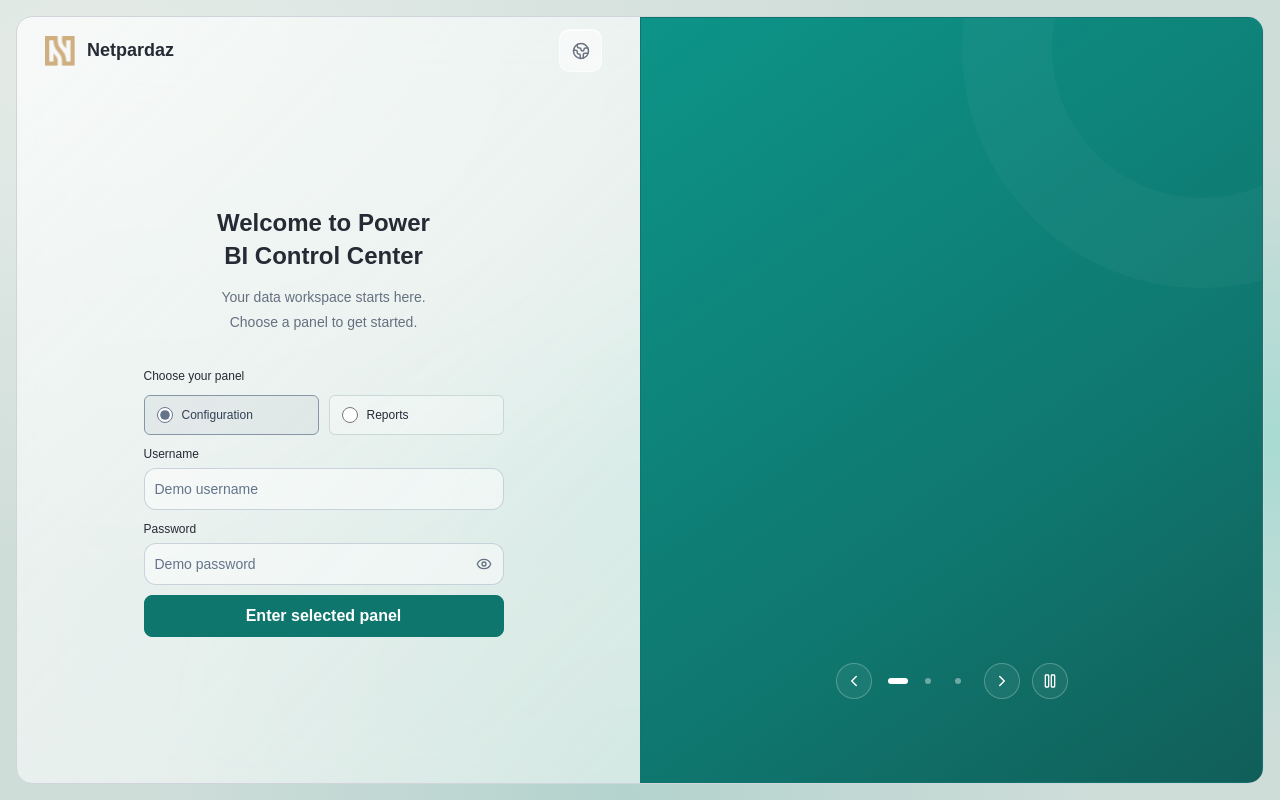
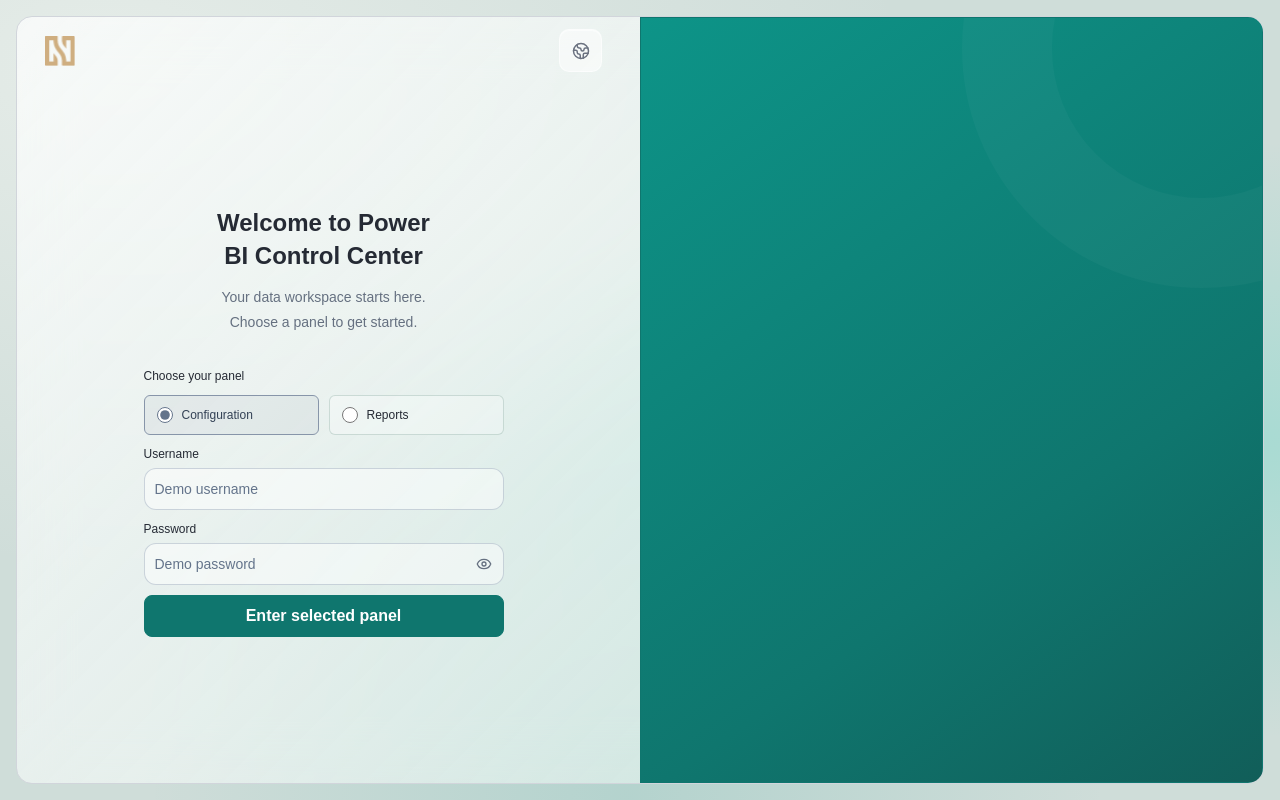
Before and after one commit to navidKhaleghiDev/powerbi_fontend, a React (Vite) app: page /en/login in a window 1280 px wide. Built offline with nearby package versions, Linux system fonts and the light colour scheme.

Commit message:
style(login): remove carsoul navigation buttons

```diff
--- a/src/components/auth/LoginPage.tsx
+++ b/src/components/auth/LoginPage.tsx
@@ -22,8 +22,7 @@ export const LoginPage = () => {
         <div className="login-form-side" dir={locale === 'fa' ? 'rtl' : 'ltr'}>
           <div className="login-topline">
             <div className="login-brand">
-              <img src="/brand/netsep-logo.png" width={30} height={38} alt="" />
-              <span>{t('brand')}</span>
+              <img src="/brand/netsep-logo.png" width={30} height={38} alt={t('brand')} />
             </div>
             <IconTooltip label={t('language')}>
               <Link
--- a/src/components/auth/LoginShowcase.tsx
+++ b/src/components/auth/LoginShowcase.tsx
@@ -1,4 +1,3 @@
-import { ChevronLeft, ChevronRight, Pause, Play } from 'lucide-react';
 import { useEffect, useState } from 'react';
 import { useLocale, useTranslations } from 'use-intl';
 
@@ -28,11 +27,6 @@ export const LoginShowcase = () => {
     return () => window.clearInterval(timer);
   }, [playing, hovered, focused]);
 
-  const move = (offset: number) => {
-    setPlaying(false);
-    setSlide((value) => (value + offset + slides.length) % slides.length);
-  };
-
   return (
     <aside
       className="login-showcase"
@@ -59,37 +53,6 @@ export const LoginShowcase = () => {
           <LoginIllustration />
         </div>
       </div>
-      <div className="login-carousel-controls">
-        <button type="button" aria-label={t('previousSlide')} onClick={() => move(-1)}>
-          <ChevronLeft size={18} aria-hidden="true" className="login-carousel-arrow" />
-        </button>
-        <div className="login-carousel-dots">
-          {slides.map((name, index) => (
-            <button
-              key={name}
-              type="button"
-              aria-label={t('goToSlide', { number: index + 1 })}
-              aria-current={slide === index ? 'true' : undefined}
-              onClick={() => {
-                setPlaying(false);
-                setSlide(index);
-              }}
-            >
-              <span />
-            </button>
-          ))}
-        </div>
-        <button type="button" aria-label={t('nextSlide')} onClick={() => move(1)}>
-          <ChevronRight size={18} aria-hidden="true" className="login-carousel-arrow" />
-        </button>
-        <button
-          type="button"
-          aria-label={t(playing ? 'pauseSlides' : 'playSlides')}
-          onClick={() => setPlaying((value) => !value)}
-        >
-          {playing ? <Pause size={16} aria-hidden="true" /> : <Play size={16} aria-hidden="true" />}
-        </button>
-      </div>
     </aside>
   );
 };
--- a/src/styles/login.css
+++ b/src/styles/login.css
@@ -907,56 +907,6 @@ body:has(.login-stage) {
 .login-carousel-slide .login-showcase-copy {
   min-height: 180px;
 }
-.login-carousel-controls {
-  position: relative;
-  display: flex;
-  align-items: center;
-  justify-content: center;
-  gap: 12px;
-  margin-top: 20px;
-  flex-shrink: 0;
-}
-.login-carousel-controls button {
-  display: inline-flex;
-  justify-content: center;
-  align-items: center;
-  width: 36px;
-  height: 36px;
-  border: 1px solid #ffffff40;
-  border-radius: 50%;
-  background: #ffffff0d;
-  color: #fff;
-  cursor: pointer;
-}
-.login-carousel-controls button:hover {
-  background: #ffffff26;
-}
-.login-carousel-controls button:focus-visible {
-  outline: 2px solid #fff;
-  outline-offset: 3px;
-}
-.login-carousel-dots {
-  display: flex;
-  gap: 2px;
-}
-.login-carousel-dots button {
-  width: 28px;
-  border: 0;
-  background: transparent;
-}
-.login-carousel-dots span {
-  width: 6px;
-  height: 6px;
-  border-radius: 8px;
-  background: #ffffff66;
-}
-.login-carousel-dots [aria-current] span {
-  width: 20px;
-  background: #fff;
-}
-[dir='rtl'] .login-carousel-arrow {
-  transform: rotate(180deg);
-}
 .login-illustration-reports {
   filter: hue-rotate(24deg);
 }
@@ -979,11 +929,6 @@ body:has(.login-stage) {
     transform-box: fill-box;
     transform-origin: bottom;
     animation: login-bar-grow 3s ease-in-out infinite alternate;
-  }
-  .login-carousel-dots span {
-    transition:
-      width 200ms ease,
-      background 200ms ease;
   }
 }
 @keyframes login-slide-enter {
@@ -1022,19 +967,4 @@ body:has(.login-stage) {
   .login-carousel-slide .login-showcase-copy {
     min-height: 130px;
   }
-  .login-carousel-controls {
-    margin-top: 8px;
-  }
 }
-@media (forced-colors: active) {
-  .login-carousel-controls button {
-    color: ButtonText;
-    border-color: ButtonText;
-  }
-  .login-carousel-dots span {
-    background: ButtonText;
-  }
-  .login-carousel-dots [aria-current] span {
-    background: Highlight;
-  }
-}
```
